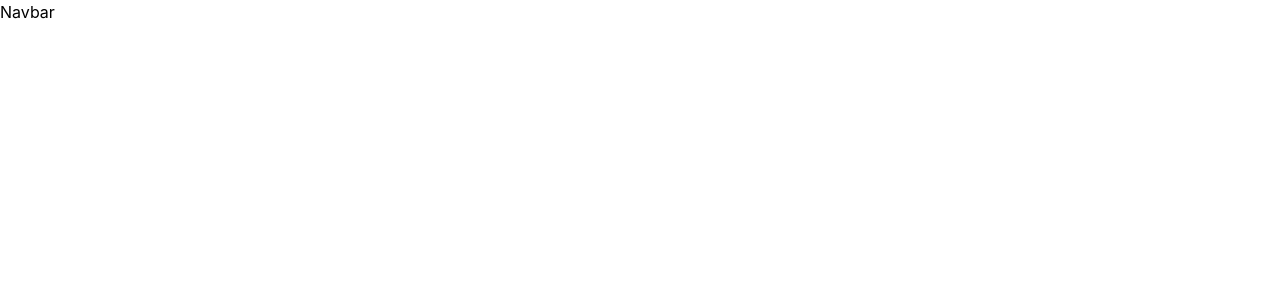
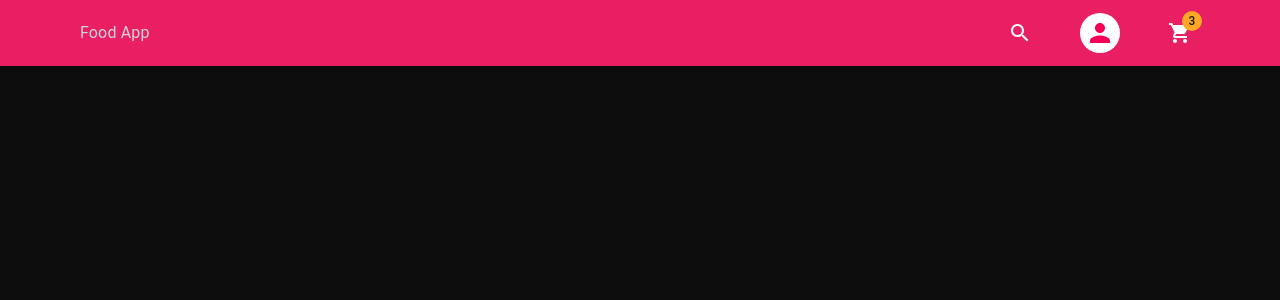
Before and after one commit to shakthik97/food-ordering-system-front-end-, a React (Create React App) app: page / in a window 1280 px wide. Shown: the top 300 px of the page. Built offline with nearby package versions, Linux system fonts and the light colour scheme.

Commit message:
Navbar component

```diff
--- a/package.json
+++ b/package.json
@@ -5,6 +5,7 @@
   "dependencies": {
     "@emotion/react": "^11.13.3",
     "@emotion/styled": "^11.13.0",
+    "@mui/icons-material": "^5.16.7",
     "@mui/material": "^5.16.7",
     "@testing-library/jest-dom": "^5.17.0",
     "@testing-library/react": "^13.4.0",
--- a/src/App.js
+++ b/src/App.js
@@ -1,12 +1,15 @@
 import logo from './logo.svg';
 import './App.css';
 import { Navbar } from './component/navbar/Navbar';
+import { CssBaseline, ThemeProvider } from '@mui/material';
+import { darkTheme } from './Theme/DarkTheme';
 
 function App() {
   return (
-    <div>
+    <ThemeProvider theme={darkTheme}>
+      <CssBaseline/>  {/* Ensures consistent styling across the app */}
       <Navbar/>
-    </div>
+    </ThemeProvider>
   );
 }
 
--- /dev/null
+++ b/src/Theme/DarkTheme.js
@@ -0,0 +1,24 @@
+import { createTheme } from "@mui/material";
+
+export const darkTheme = createTheme({
+    palette:{
+        mode: "dark",
+        primary:{
+            main: "#e91e63"
+        },
+        secondary:{
+            main: "#5A20CB"
+        },
+        black:{
+            main: "242B2E"
+        },
+        background: {
+            main: "#0000000",
+            default: "#0D0D0D",
+            paper: "#0D0D0D"
+        },
+        textColor: {
+            main: "#111111"
+        }
+    }
+})
--- /dev/null
+++ b/src/component/navbar/Navbar.css
@@ -0,0 +1,3 @@
+li{
+    list-style: none;
+}
--- a/src/component/navbar/Navbar.jsx
+++ b/src/component/navbar/Navbar.jsx
@@ -1,7 +1,38 @@
+import { Avatar, Badge, IconButton } from '@mui/material'
 import React from 'react'
+import SearchIcon from '@mui/icons-material/Search';
+import ShoppingCartIcon from '@mui/icons-material/ShoppingCart';
+import { pink } from '@mui/material/colors';
+import "./Navbar.css"
 
 export const Navbar = () => {
   return (
-    <div>Navbar</div>
+    <div className='px-5 z-50 py-[.8rem] bg-[#e91e63] lg:px-20 flex justify-between'>
+
+            <div className='lg:mr-10 cursor-pointer flex items-center space-x-4'>
+                <li className='logo-font-semibold text-gray-300 text-2x1'>
+                    Food App
+                </li>
+            </div>
+
+
+            <div className='flex-items-center space-x-2 lg:space-x-10 flex'>
+                <div className=''>
+                    <IconButton>
+                        <SearchIcon sx={{fontSize: "1.5rem"}}/>
+                    </IconButton>
+                </div>
+                <div className=''>
+                    <Avatar sx={{bgcolor: 'white', color:pink.A400}}></Avatar>
+                </div>
+                <div>
+                    <IconButton>
+                        <Badge color='warning' badgeContent = {3}>
+                        <ShoppingCartIcon sx={{fontSize: "1.5rem"}}/>
+                        </Badge>
+                    </IconButton>
+                </div>
+            </div>
+    </div>
   )
 }
```
Also changed, not shown: 1 other file (tests, documents, lock files or other folders).
